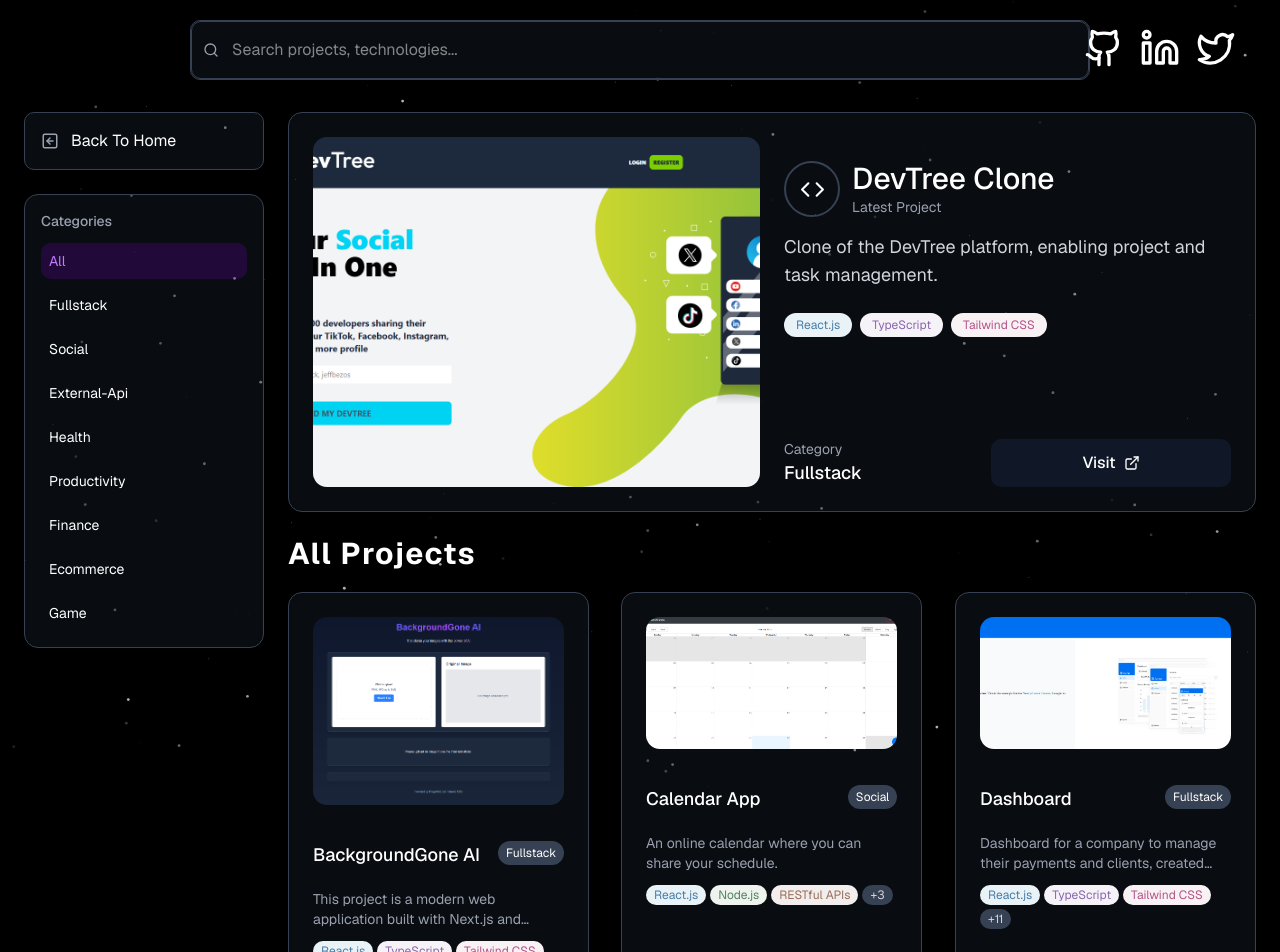
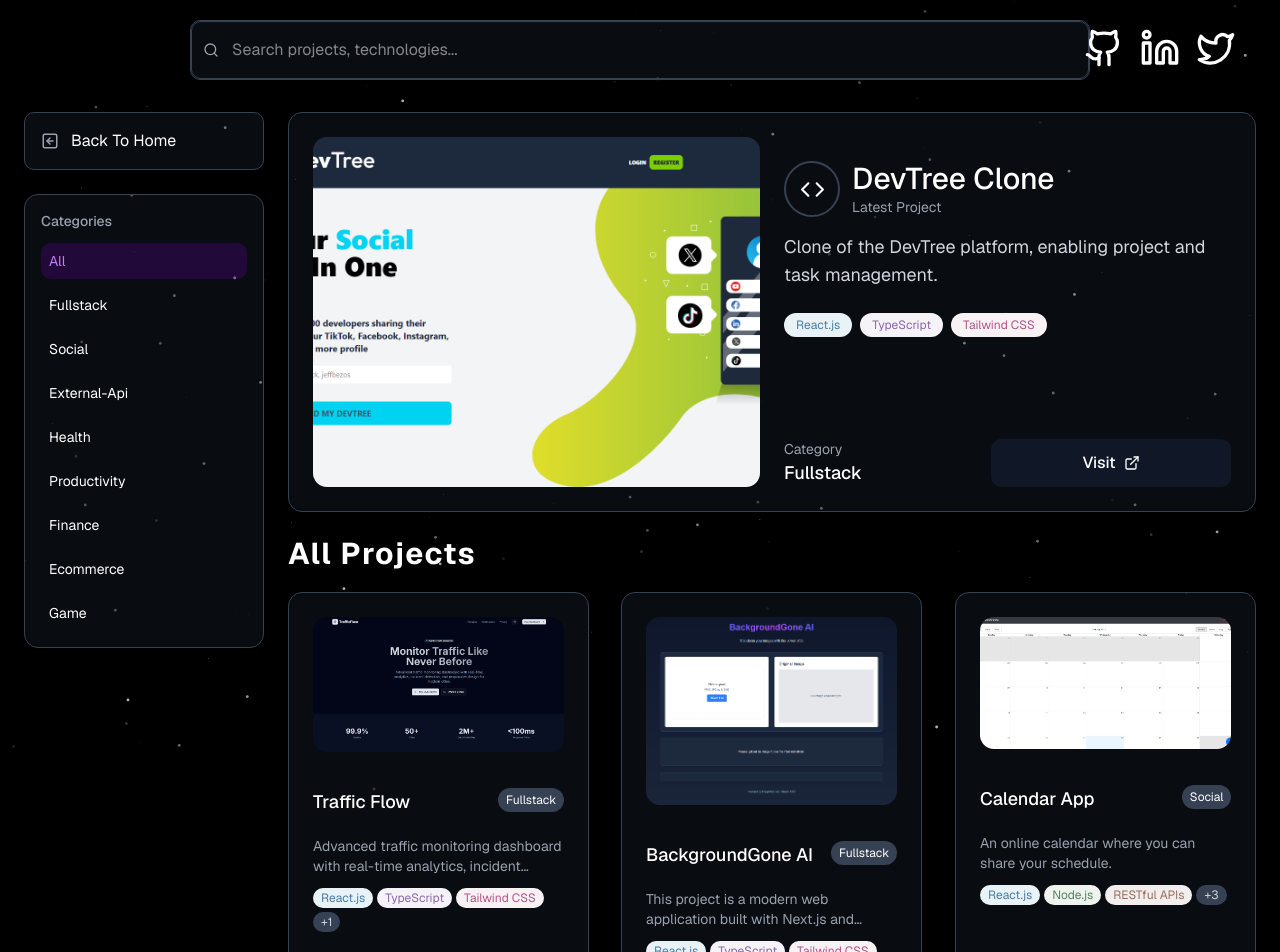
Before and after one commit to mirchez/miguel-portfolio, a Next.js app: page /projects in a window 1280 px wide. Shown: the top 952 px of the page. Built offline with nearby package versions, Linux system fonts and the light colour scheme.

Commit message:
add new project

```diff
--- a/app/data/projects.ts
+++ b/app/data/projects.ts
@@ -276,6 +276,52 @@ export const projects: Project[] = [
     ],
     category: "fullstack",
     link: "https://devtree-miguel-miranda.netlify.app",
+  },
+  {
+    id: "25",
+    title: "Traffic Flow",
+    description:
+      "Advanced traffic monitoring dashboard with real-time analytics, incident detection, and responsive design for modern cities. Here's a short video explaining it: https://app.screencastify.com/v2/watch/j8w8161xdcfmqhkclx2c",
+    image: "/25-TrafficFlowe.PNG",
+    technologies: [
+      {
+        id: "react",
+        name: "React.js",
+        color: { bg: "#E9F3F7", text: "#487CA5" },
+      },
+      {
+        id: "typescript",
+        name: "TypeScript",
+        color: { bg: "#F6F3F8", text: "#8A67AB" },
+      },
+      {
+        id: "tailwind",
+        name: "Tailwind CSS",
+        color: { bg: "#F9F2F5", text: "#B35488" },
+      },
+      {
+        id: "express",
+        name: "Express.js",
+        color: { bg: "#FAECEC", text: "#C4554D" },
+      },
+      {
+        id: "rest-api",
+        name: "RESTful APIs",
+        color: { bg: "#F3EEEE", text: "#976D57" },
+      },
+      {
+        id: "html-css-js",
+        name: "HTML/CSS/JS",
+        color: { bg: "#FAECEC", text: "#C4554D" },
+      },
+      {
+        id: "javascript",
+        name: "JavaScript",
+        color: { bg: "#FAF3DD", text: "#C29343" },
+      },
+    ],
+    category: "fullstack",
+    link: "https://geodashboard-wine.vercel.app",
   },
   {
     id: "24",
```
Also changed, not shown: public/25-TrafficFlowe.PNG (added).
